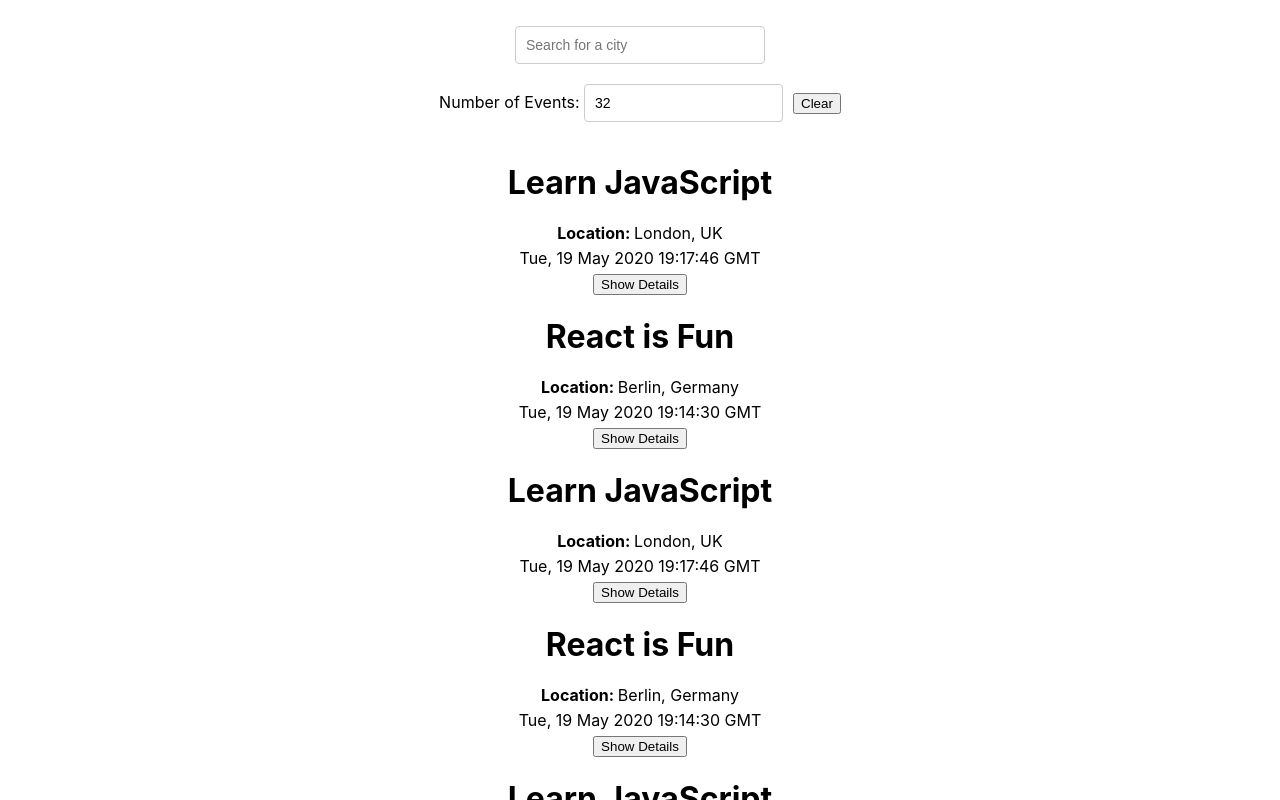
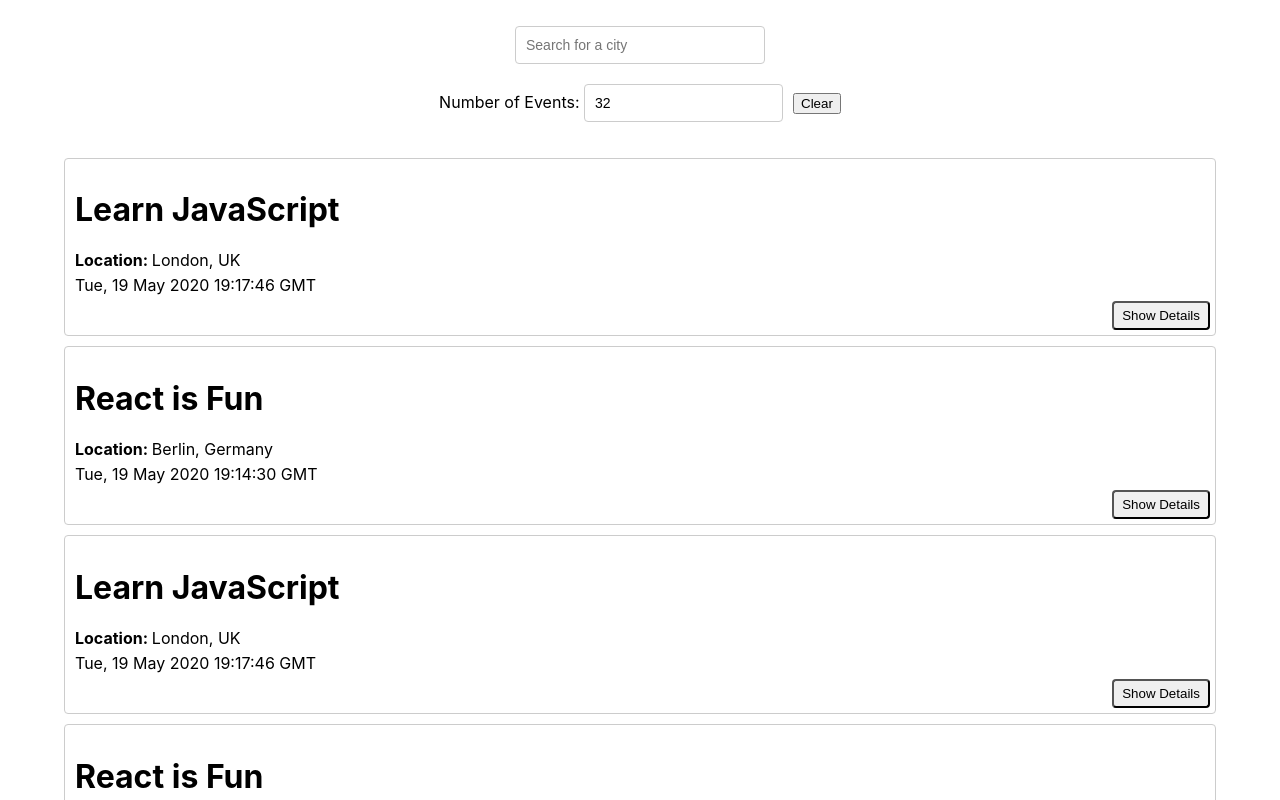
Before and after one commit to ArrowDevAI/meetUp, a React (Create React App) app: page / in a window 1280 px wide. Shown: the top 800 px of the page. Built offline with nearby package versions, Linux system fonts and the light colour scheme.

Commit message:
added class name to man component

```diff
--- a/src/components/Event.js
+++ b/src/components/Event.js
@@ -8,13 +8,13 @@ const Event = ({ event }) => {
   };
 
   return (
-    <li data-testid = 'event-component' id ="event-component">
+    <li className= 'event' data-testid = 'event-component' id ="event-component">
       <div>
         <h1 data-testid = 'title'>{event.summary}</h1>
         <p><strong>Location: </strong> {event.location}</p>
         <p>{event && (new Date(event.created)).toUTCString()}</p>
       </div>
-      <button data-testid = 'details-button' id="details-button" onClick={toggleDetails}>
+      <button className ="details-button" onClick={toggleDetails}>
         {showDetails ? 'Hide Details' : 'Show Details'}
       </button>
 
```
